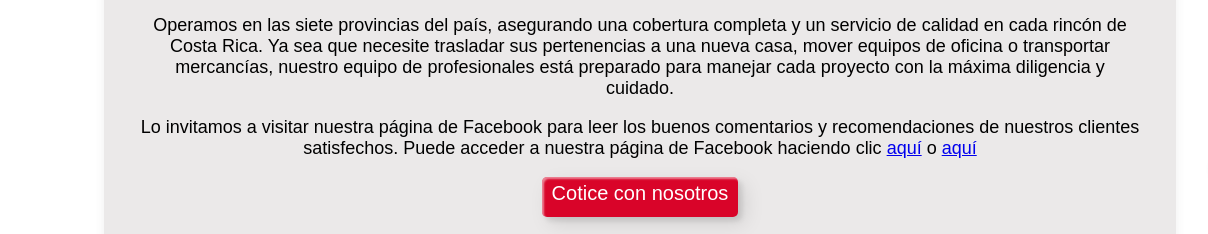
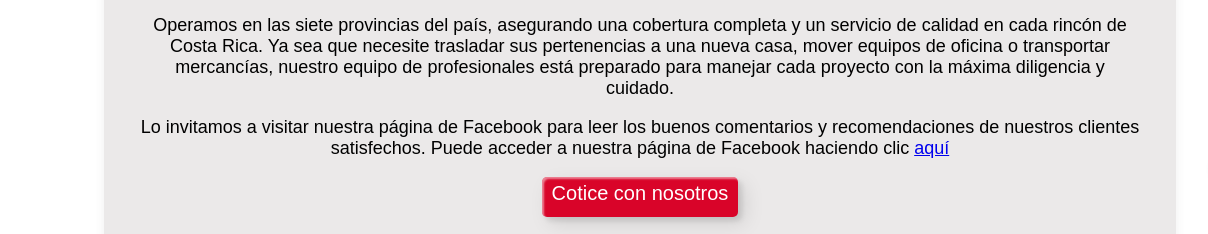
Before and after one commit to TransportesYMudanzasAngeloJV/Transportes-Y-Mudanzas-AngeloJV, a plain HTML site: page index.html in a window 1280 px wide. Shown: the part 566-800 px from the top of the page, 0-1208 px from the left. Drawn offline with nearby package versions, Linux system fonts and the light colour scheme.

Commit message:
Update index.html

```diff
--- a/index.html
+++ b/index.html
@@ -72,7 +72,7 @@
             Operamos en las siete provincias del país, asegurando una cobertura completa y un servicio de calidad en cada rincón de Costa Rica. Ya sea que necesite trasladar sus pertenencias a una nueva casa, mover equipos de oficina o transportar mercancías, nuestro equipo de profesionales está preparado para manejar cada proyecto con la máxima diligencia y cuidado.
         </p>
 
-        <p>Lo invitamos a visitar nuestra página de Facebook para leer los buenos comentarios y recomendaciones de nuestros clientes satisfechos. Puede acceder a nuestra página de Facebook haciendo clic <a href="fb://page/profile.php?id=100063473502004&sk=reviews" target="_blank">aquí</a> o <a href="https://www.facebook.com/profile.php?id=100063473502004&sk=reviews"  target="_blank" >aquí</p>
+        <p>Lo invitamos a visitar nuestra página de Facebook para leer los buenos comentarios y recomendaciones de nuestros clientes satisfechos. Puede acceder a nuestra página de Facebook haciendo clic  <a href="https://www.facebook.com/profile.php?id=100063473502004&sk=reviews"  target="_blank" >aquí</p>
         <a class="boto" href="#Cotizar">Cotice con nosotros</a>
     </div>
 
```
